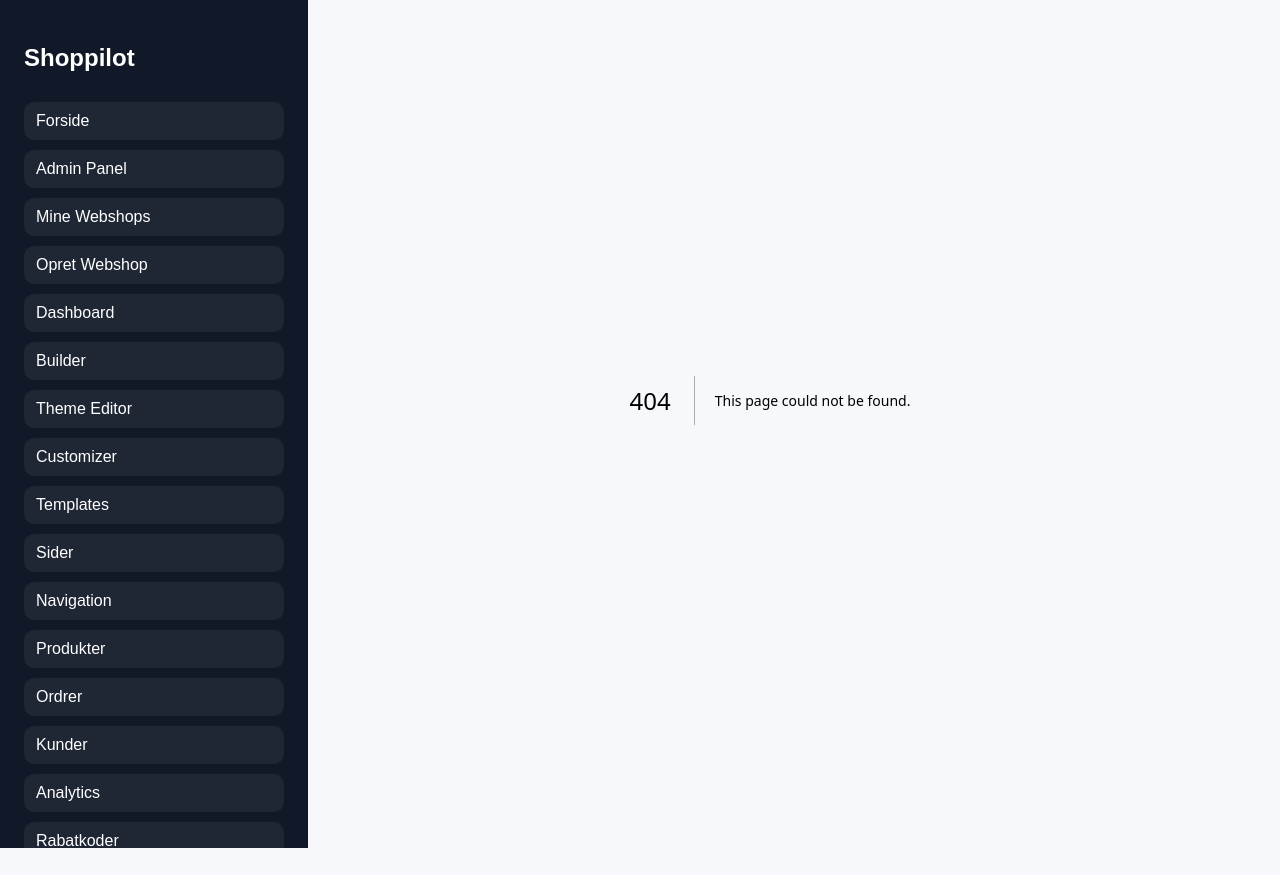
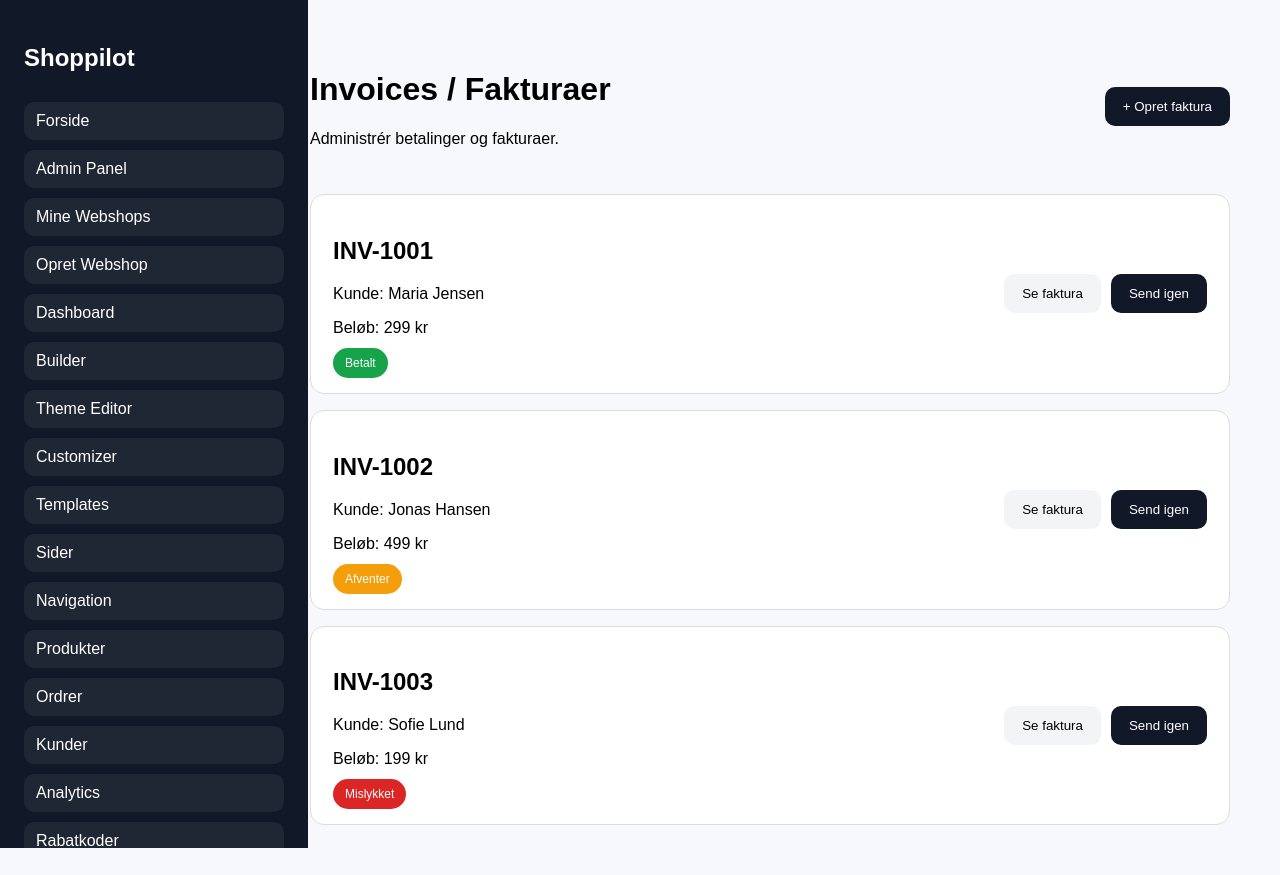
Before and after one commit to postjkhandel-ship-it/shoppilot, a Next.js app: page /invoices in a window 1280 px wide. Before the commit this address had no page. Before the commit the page ends 800 px from the top, so only its background shows below. Built offline with nearby package versions, Linux system fonts and the light colour scheme.

Commit message:
Create page.js

```diff
--- /dev/null
+++ b/app/invoices/page.js
@@ -0,0 +1,109 @@
+export default function Invoices() {
+  const invoices = [
+    {
+      id: "INV-1001",
+      customer: "Maria Jensen",
+      amount: "299 kr",
+      status: "Betalt"
+    },
+    {
+      id: "INV-1002",
+      customer: "Jonas Hansen",
+      amount: "499 kr",
+      status: "Afventer"
+    },
+    {
+      id: "INV-1003",
+      customer: "Sofie Lund",
+      amount: "199 kr",
+      status: "Mislykket"
+    }
+  ];
+
+  return (
+    <main style={{ padding: "50px", fontFamily: "Arial" }}>
+      <div
+        style={{
+          display: "flex",
+          justifyContent: "space-between",
+          alignItems: "center"
+        }}
+      >
+        <div>
+          <h1>Invoices / Fakturaer</h1>
+          <p>Administrér betalinger og fakturaer.</p>
+        </div>
+
+        <button style={button}>
+          + Opret faktura
+        </button>
+      </div>
+
+      <div style={{ display: "grid", gap: "16px", marginTop: "30px" }}>
+        {invoices.map((invoice) => (
+          <div key={invoice.id} style={card}>
+            <div>
+              <h2>{invoice.id}</h2>
+              <p>Kunde: {invoice.customer}</p>
+              <p>Beløb: {invoice.amount}</p>
+
+              <span style={badge(invoice.status)}>
+                {invoice.status}
+              </span>
+            </div>
+
+            <div style={{ display: "flex", gap: "10px" }}>
+              <button style={secondary}>
+                Se faktura
+              </button>
+
+              <button style={button}>
+                Send igen
+              </button>
+            </div>
+          </div>
+        ))}
+      </div>
+    </main>
+  );
+}
+
+const card = {
+  background: "#fff",
+  border: "1px solid #ddd",
+  borderRadius: "14px",
+  padding: "22px",
+  display: "flex",
+  justifyContent: "space-between",
+  alignItems: "center"
+};
+
+const badge = (status) => ({
+  background:
+    status === "Betalt"
+      ? "#16a34a"
+      : status === "Afventer"
+      ? "#f59e0b"
+      : "#dc2626",
+  color: "white",
+  padding: "8px 12px",
+  borderRadius: "999px",
+  fontSize: "12px"
+});
+
+const button = {
+  background: "#111827",
+  color: "white",
+  border: "none",
+  padding: "12px 18px",
+  borderRadius: "10px",
+  cursor: "pointer"
+};
+
+const secondary = {
+  background: "#f3f4f6",
+  border: "none",
+  padding: "12px 18px",
+  borderRadius: "10px",
+  cursor: "pointer"
+};
```
